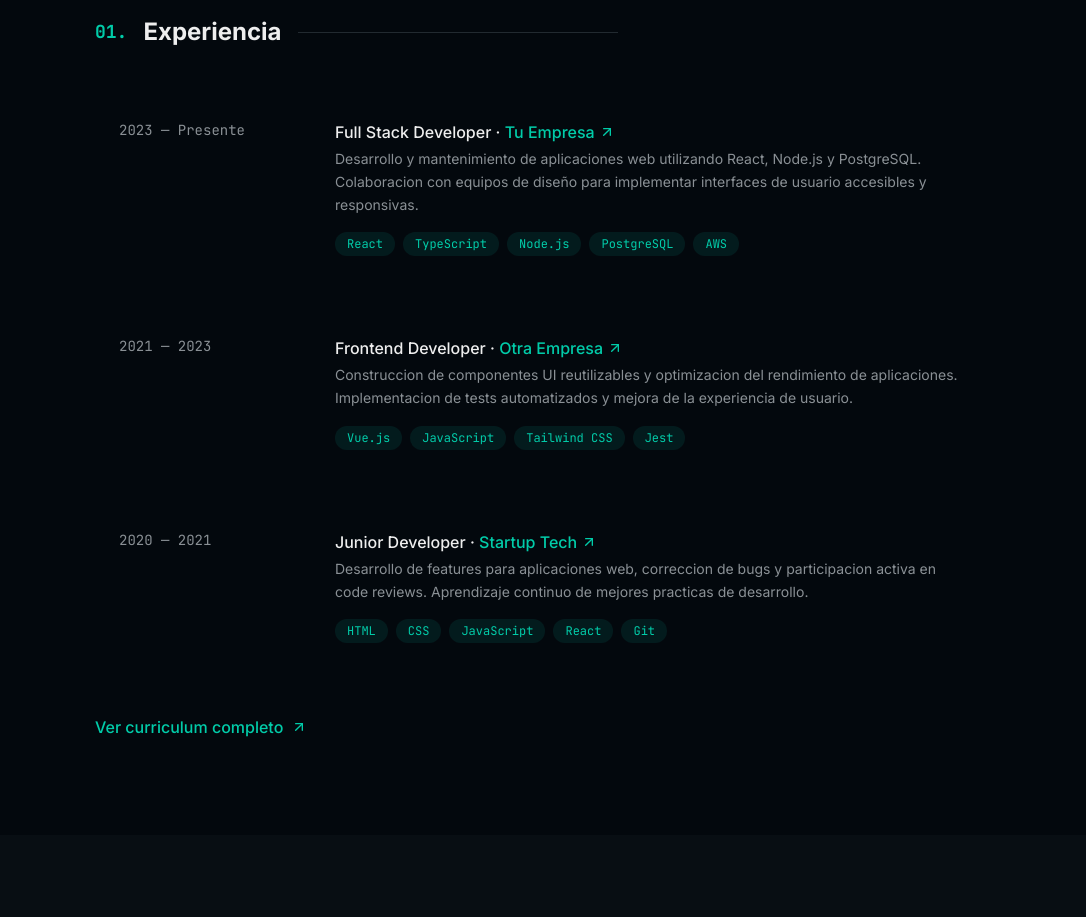
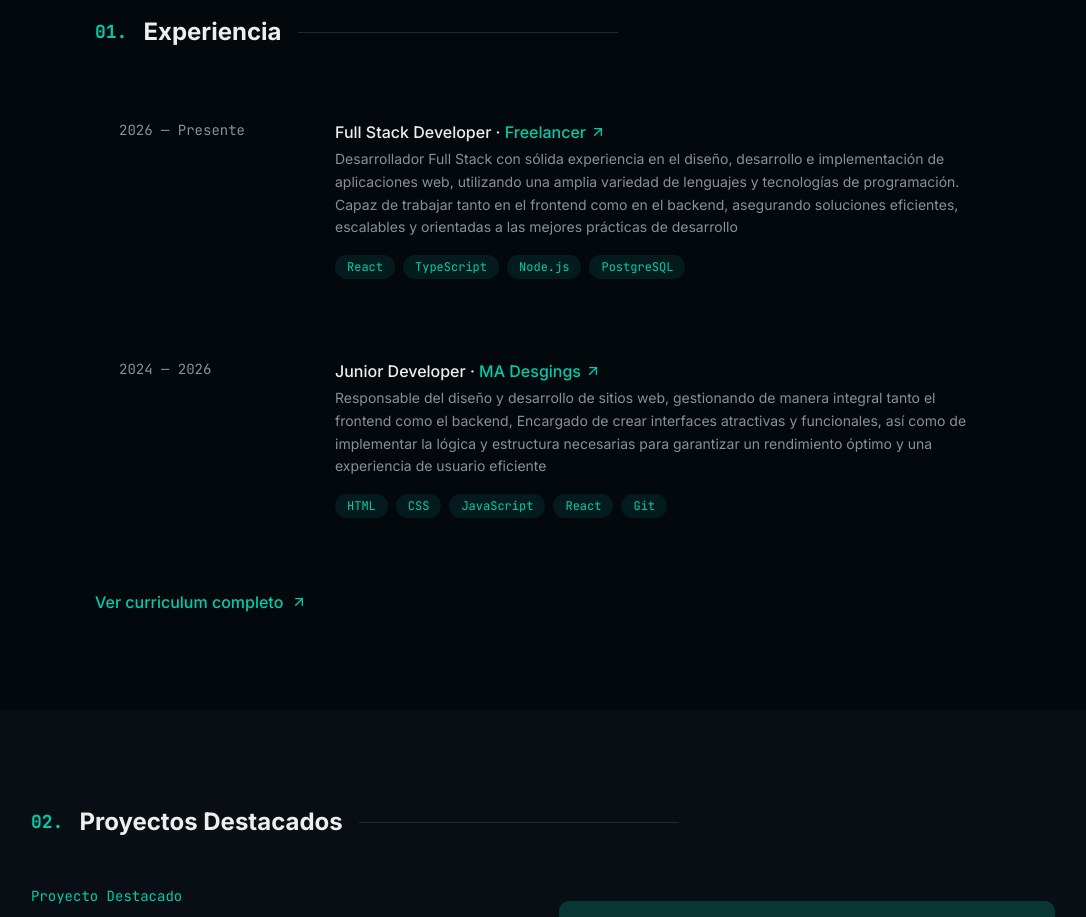
Before and after one commit to Adrixc27/portfolio-, a Next.js app: page / in a window 1280 px wide. Shown: the part 880-1797 px from the top of the page, without its empty margins (97-1183 px from the left). Built offline with nearby package versions, Linux system fonts and the light colour scheme.

Commit message:
feat: update experience details and add new entry for 2024-2026 period

```diff
--- a/components/portfolio/experience.tsx
+++ b/components/portfolio/experience.tsx
@@ -5,27 +5,19 @@ import Link from "next/link"
 
 const experiences = [
   {
-    period: "2023 — Presente",
+    period: "2026 — Presente",
     title: "Full Stack Developer",
-    company: "Tu Empresa",
+    company: "Freelancer",
     companyUrl: "#",
-    description: "Desarrollo y mantenimiento de aplicaciones web utilizando React, Node.js y PostgreSQL. Colaboracion con equipos de diseño para implementar interfaces de usuario accesibles y responsivas.",
-    technologies: ["React", "TypeScript", "Node.js", "PostgreSQL", "AWS"],
+    description: "Desarrollador Full Stack con sólida experiencia en el diseño, desarrollo e implementación de aplicaciones web, utilizando una amplia variedad de lenguajes y tecnologías de programación. Capaz de trabajar tanto en el frontend como en el backend, asegurando soluciones eficientes, escalables y orientadas a las mejores prácticas de desarrollo",
+    technologies: ["React", "TypeScript", "Node.js", "PostgreSQL",],
   },
   {
-    period: "2021 — 2023",
-    title: "Frontend Developer",
-    company: "Otra Empresa",
-    companyUrl: "#",
-    description: "Construccion de componentes UI reutilizables y optimizacion del rendimiento de aplicaciones. Implementacion de tests automatizados y mejora de la experiencia de usuario.",
-    technologies: ["Vue.js", "JavaScript", "Tailwind CSS", "Jest"],
-  },
-  {
-    period: "2020 — 2021",
+    period: "2024 — 2026",
     title: "Junior Developer",
-    company: "Startup Tech",
-    companyUrl: "#",
-    description: "Desarrollo de features para aplicaciones web, correccion de bugs y participacion activa en code reviews. Aprendizaje continuo de mejores practicas de desarrollo.",
+    company: "MA Desgings",
+    companyUrl: "https://www.agenciamadesigns.com/inicio",
+    description: "Responsable del diseño y desarrollo de sitios web, gestionando de manera integral tanto el frontend como el backend, Encargado de crear interfaces atractivas y funcionales, así como de implementar la lógica y estructura necesarias para garantizar un rendimiento óptimo y una experiencia de usuario eficiente",
     technologies: ["HTML", "CSS", "JavaScript", "React", "Git"],
   },
 ]
```
